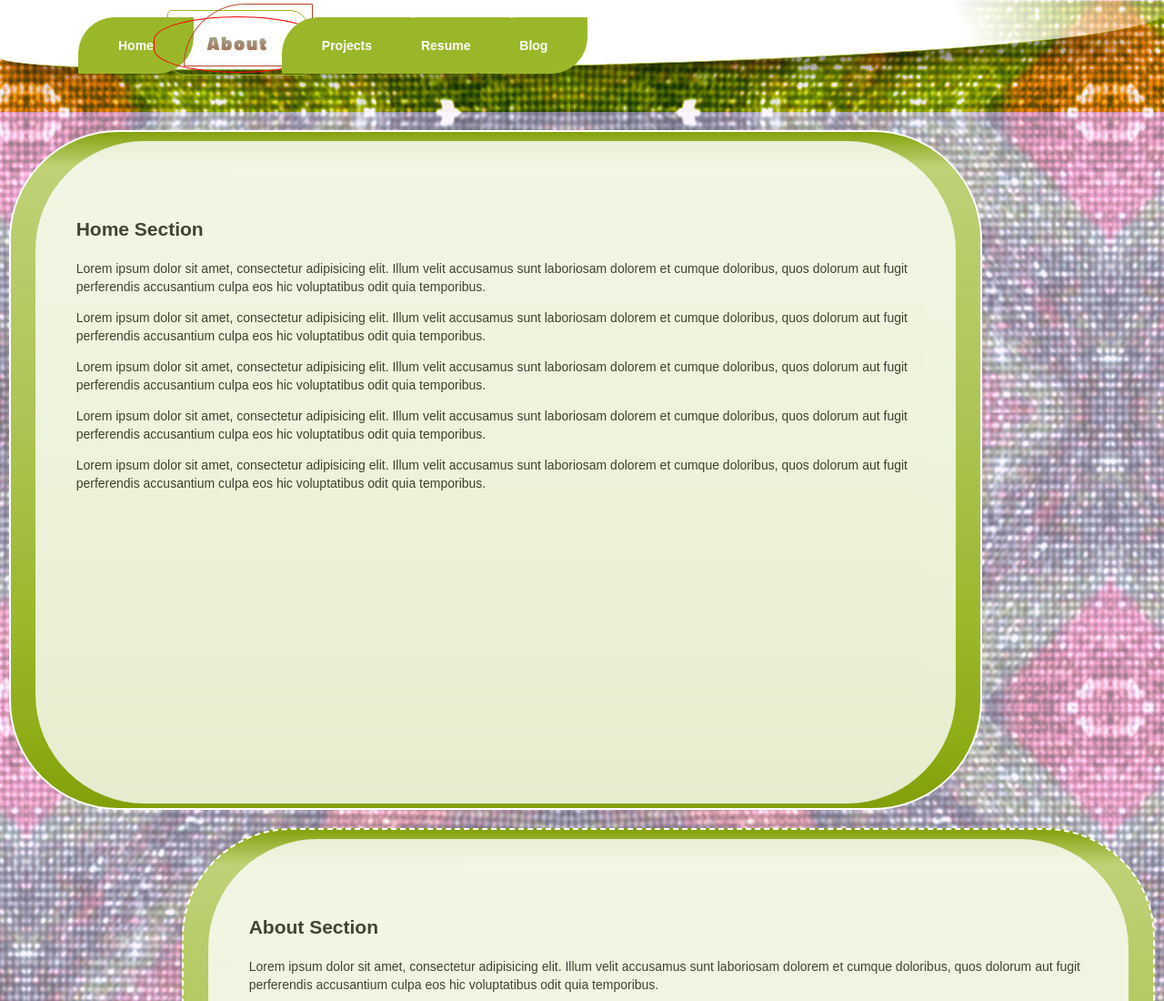
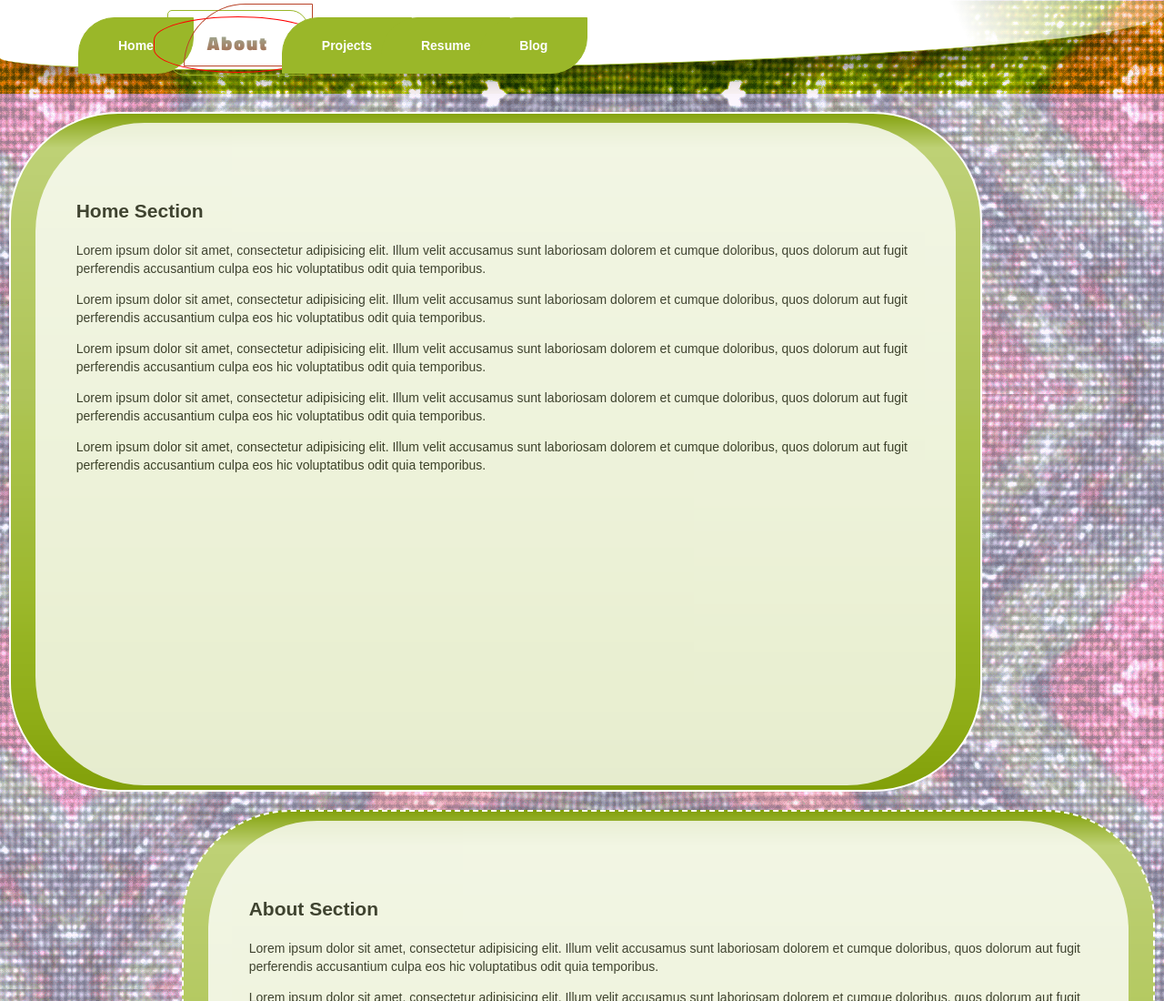
Before and after one commit to GullyFoyle2014/nycda_builds, a plain HTML site: page sectionOne/index.html in a window 1280 px wide. Shown: the top 1100 px of the page at 91% size. Drawn offline with nearby package versions, Linux system fonts and the light colour scheme; a web font is replaced by a local one.

Commit message:
small tweaks

```diff
--- a/sectionOne/css/mainstyles.css
+++ b/sectionOne/css/mainstyles.css
@@ -214,7 +214,7 @@ h1 {
     font-size: 1.9em;
     margin: -79px 0 0 0;
     background: #9ab729;
-    padding: 102px 10px 20px 10px;
+    padding: 82px 10px 20px 10px;
     text-align: center;
     mix-blend-mode: color-burn;
 
--- a/sectionOne/index.html
+++ b/sectionOne/index.html
@@ -40,7 +40,7 @@
 				</li>
 			</ul>
 		</nav>
-		<h1 data-stellar-background-ratio="0.5"></h1>
+		<h1></h1>
 		<section id="home">
 			<div class="contPdg">
 				<h2>Home Section</h2>
--- a/sectionOne/js/main.js
+++ b/sectionOne/js/main.js
@@ -32,8 +32,8 @@ $(document).ready(function() {
 
 	//fire of on doc.ready
 	$.stellar({
-		horizontalOffset: -500,
-  		verticalOffset: 628
+		horizontalOffset: -400,
+  		verticalOffset: 587
 	});//paralaxy
 	sectionFlag();//jquery-nav
 	$(window).resize(windowResized);
```
